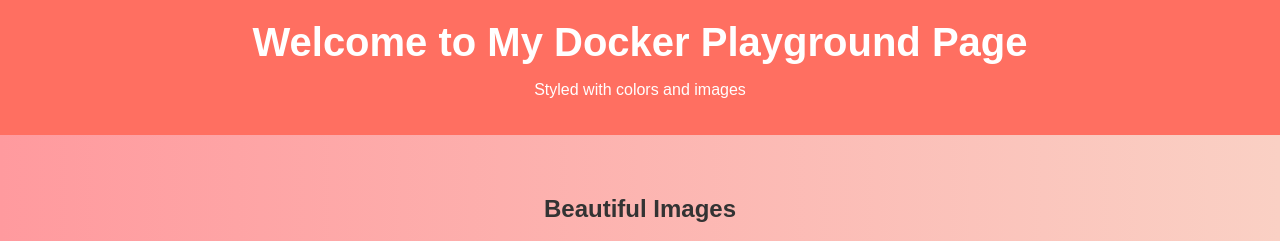
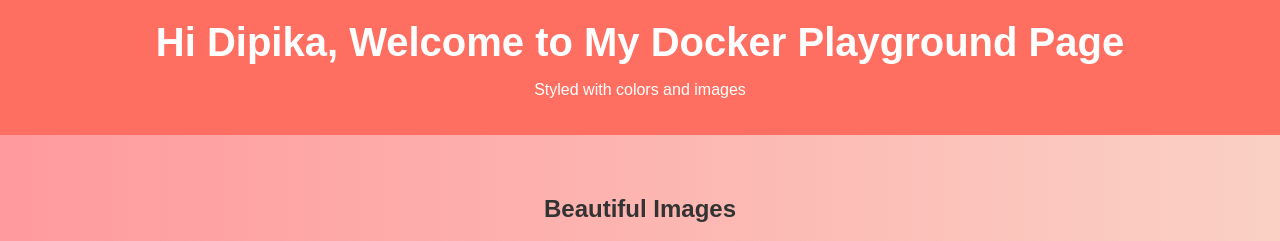
Before and after one commit to njp007/testdocker, a plain HTML site: page index.html in a window 1280 px wide. Shown: the top 241 px of the page. Drawn offline with Linux system fonts and the light colour scheme.

Commit message:
added indexfiel update

```diff
--- a/index.html
+++ b/index.html
@@ -43,7 +43,7 @@
 </head>
 <body>
   <header>
-    <h1>Welcome to My Docker Playground Page</h1>
+    <h1>Hi Dipika, Welcome to My Docker Playground Page</h1>
     <p>Styled with colors and images</p>
   </header>
 
```
